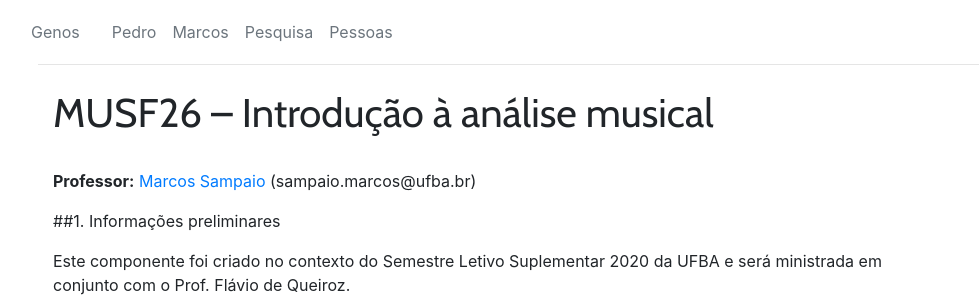
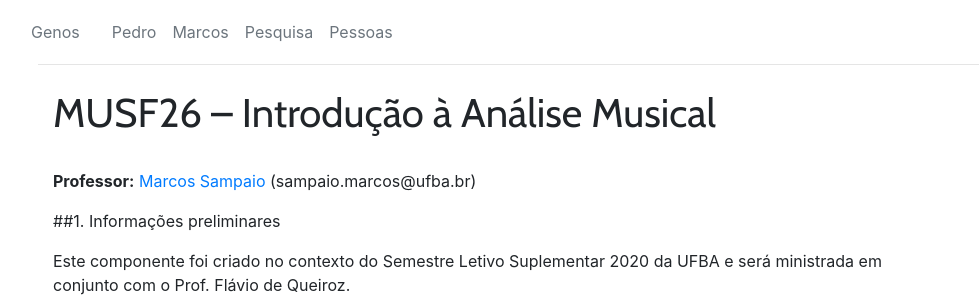
Before and after one commit to kroger/genosmus, a Jekyll site: the page built from _marcos/musf26.md, in a window 1280 px wide. Shown: the top 297 px of the page, without its empty margins (47-1026 px from the left). Built offline with Jekyll 4.4.1, drawn with Linux system fonts in a browser that asks for light colours; the table of contents is made by our own code.

Commit message:
Correção em título de disciplina

```diff
--- a/_marcos/musf26.md
+++ b/_marcos/musf26.md
@@ -1,5 +1,5 @@
 ---
-title: 'MUSF26 -- Introdução à análise musical'
+title: 'MUSF26 -- Introdução à Análise Musical'
 layout: disciplina
 toc: true
 level: graduacao
```
